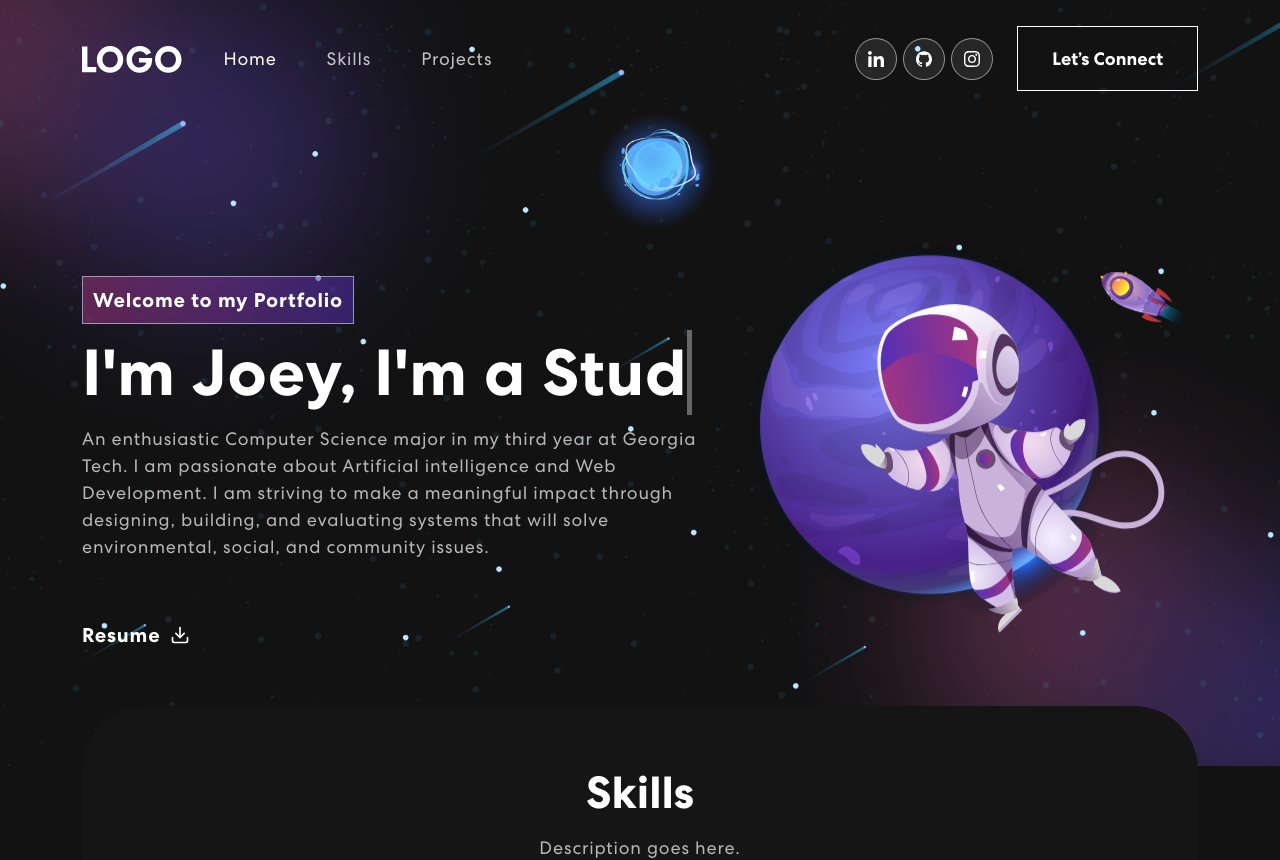
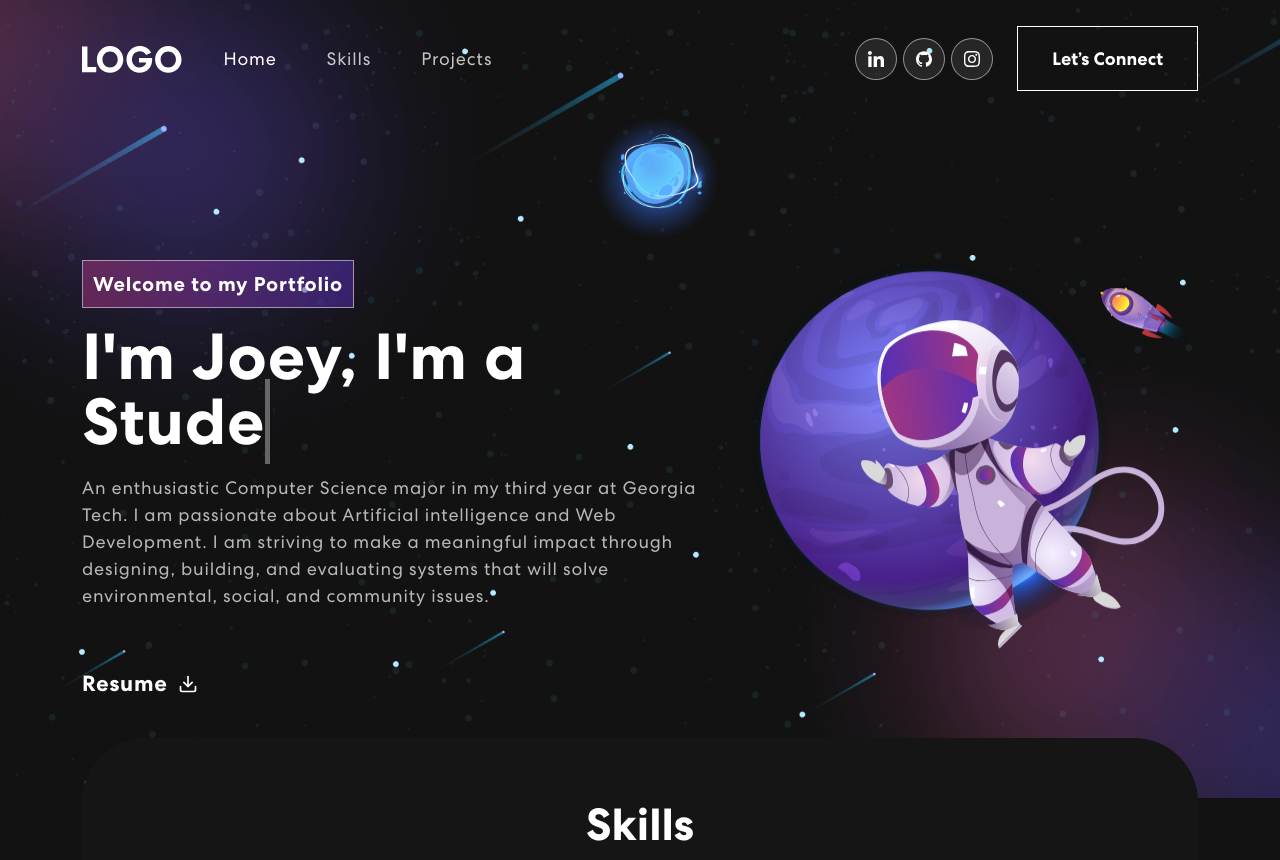
Before and after one commit to jorofino3/portfolio, a React (Create React App) app in the folder app/: page / in a window 1280 px wide. Shown: the top 860 px of the page. Built offline with nearby package versions, Linux system fonts and the light colour scheme; no server answers.

Commit message:
resume link works w period increase

```diff
--- a/app/src/App.css
+++ b/app/src/App.css
@@ -277,11 +277,15 @@
   line-height: 1.5em;
   width: 96%;
 }
+.banner a {
+  text-decoration: none;
+}
+
 /* banner button styling: font subject to change bigger */
 .banner button {
   color: #fff;
-  font-weight: 700;
-  font-size: 20px;
+  font-weight: 600;
+  font-size: 22px;
   margin-top: 60px;
   letter-spacing: 0.8px;
   display: flex;
--- a/app/src/components/Banner.js
+++ b/app/src/components/Banner.js
@@ -4,6 +4,7 @@
 import headerImg from "../assets/img/header-img.svg";
 import "animate.css";
 import TrackVisibility from "react-on-screen";
+import resume from "../assets/img/resume.png";
 
 export const Banner = () => {
   const [loopNum, setLoopNum] = useState(0);
@@ -18,7 +19,7 @@
   ];
   const TYPING_SPEED = 510;
   const [delta, setDelta] = useState(TYPING_SPEED);
-  const period = 2000; //time passed between each word in rotation
+  const period = 2250; //time passed between each word in rotation
 
   //types and deletes animated text
   useEffect(() => {
@@ -88,7 +89,20 @@
                     impact through designing, building, and evaluating systems
                     that will solve environmental, social, and community issues.{" "}
                   </p>
-                  <button
+
+                  <a
+                    href={resume}
+                    target='_blank'
+                    rel='noopener noreferrer'
+                    download
+                  >
+                    <button>
+                      Resume
+                      <FiDownload size={20} />
+                    </button>
+                  </a>
+
+                  {/* <button
                     onClick={() => (
                       //bug
                       <a href='resume.png' download>
@@ -98,7 +112,7 @@
                   >
                     Resume
                     <FiDownload size={20} />
-                  </button>
+                  </button> */}
                 </div>
               )}
             </TrackVisibility>
```
Also changed, not shown: app/src/assets/img/resume.png (renamed from app/public/resume.png).
